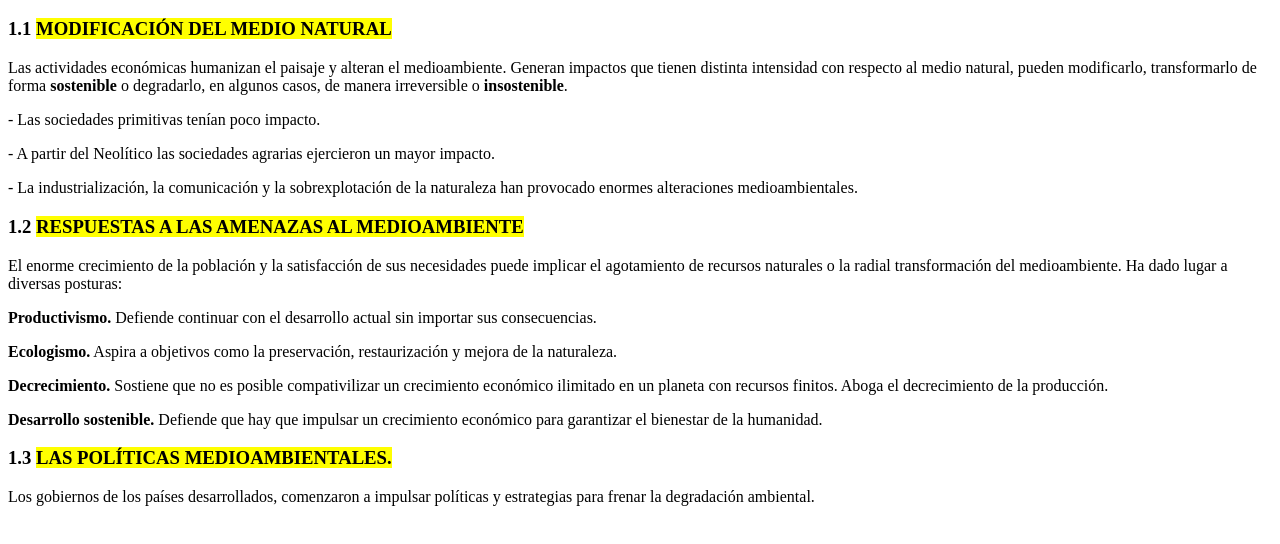
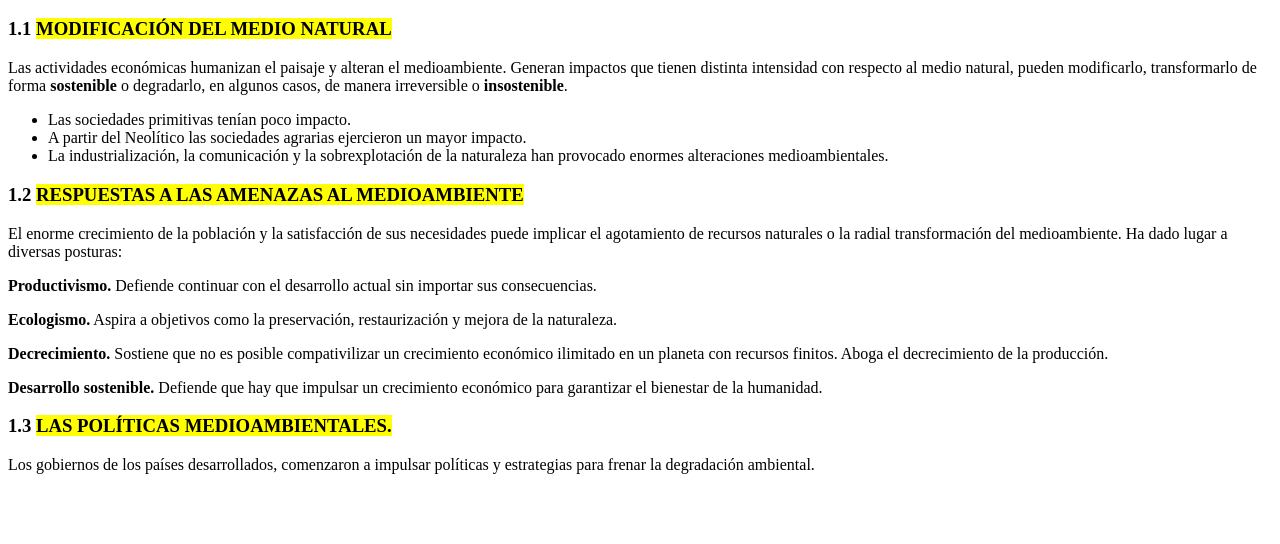
Before and after one commit to Elenitauwu/Elenitauwu.github.io, a plain HTML site: page Tema6y7sociales.html in a window 1280 px wide. Shown: the part 48-592 px from the top of the page. Drawn offline with Linux system fonts and the light colour scheme.

Commit message:
Utilizar elementos ul

```diff
--- a/Tema6y7sociales.html
+++ b/Tema6y7sociales.html
@@ -4,11 +4,11 @@
 Las actividades económicas humanizan el paisaje y alteran el medioambiente. Generan impactos que tienen distinta intensidad con respecto al medio natural, pueden modificarlo,
 transformarlo de forma <strong>sostenible</strong> o degradarlo, en algunos casos, de manera irreversible o <strong>insostenible</strong>.
 
-<p>- Las sociedades primitivas tenían poco impacto.</p>
-
-<p>- A partir del Neolítico las sociedades agrarias ejercieron un mayor impacto.</p>
-
-<p>- La industrialización, la comunicación y la sobrexplotación de la naturaleza han provocado enormes alteraciones medioambientales.</p>
+<ul>
+  <li>Las sociedades primitivas tenían poco impacto.</li>
+  <li>A partir del Neolítico las sociedades agrarias ejercieron un mayor impacto.</li>
+  <li>La industrialización, la comunicación y la sobrexplotación de la naturaleza han provocado enormes alteraciones medioambientales.</li>
+  </ul>
 
 <h3>1.2 <mark>RESPUESTAS A LAS AMENAZAS AL MEDIOAMBIENTE</mark></h3>
 El enorme crecimiento de la población y la satisfacción de sus necesidades puede implicar el agotamiento de recursos naturales o la radial transformación del medioambiente.
```
